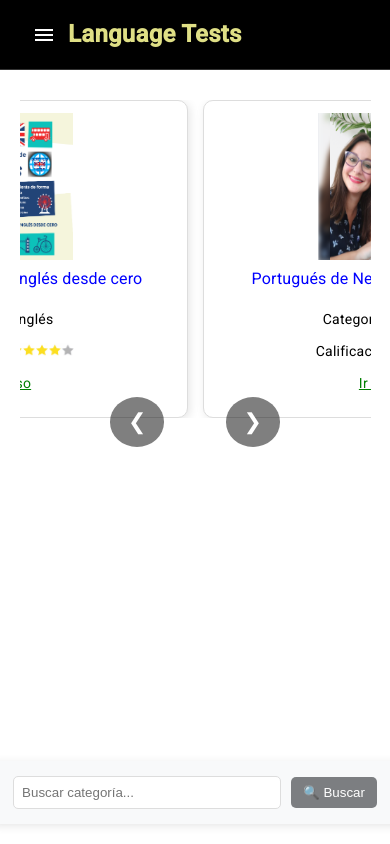
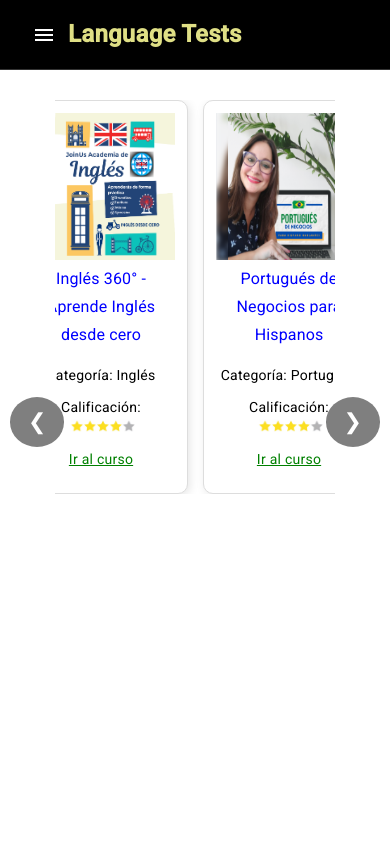
Before and after one commit to sebasxx85/englishProyect, an Angular app: page /cursos in a window 390 px wide. Shown: the top 844 px of the page. Built offline with nearby package versions, Linux system fonts and the light colour scheme.

Commit message:
cursos fixed

```diff
--- a/src/app/components/cursos/cursos.component.html
+++ b/src/app/components/cursos/cursos.component.html
@@ -24,10 +24,6 @@
     <button class="carousel-btn right" (click)="siguiente()">&#10095;</button>
 </div>
 
-  <div class="search-container">
-    <input type="text" [(ngModel)]="terminoBusqueda" placeholder="Buscar categoría..." />
-    <button (click)="filtrarCursos(terminoBusqueda)">🔍 Buscar</button>
-  </div>
 </body>
 
 <app-footer></app-footer>
--- a/src/app/components/cursos/cursos.component.scss
+++ b/src/app/components/cursos/cursos.component.scss
@@ -88,11 +88,35 @@
     box-shadow: 2px 2px 10px rgba(0, 0, 0, 0.1);
 }
 
+
+
+ /* Ajuste para tablets */
+@media (max-width: 1024px) {
+  .carousel-inner {
+      grid-auto-columns: calc(100% / 3); /* 3 tarjetas por fila */
+  }
+}
+
+/* Ajuste para pantallas medianas */
+@media (max-width: 768px) {
+  .carousel-inner {
+      grid-auto-columns: calc(100% / 2); /* 2 tarjetas por fila */
+  }
+}
+
+/* Ajuste para móviles pequeños */
+@media (max-width: 500px) {
+  .carousel-inner {
+      grid-auto-columns: 100%; /* 1 tarjeta por fila */
+  }
+}
+
+/* Botones de navegación */
 .carousel-btn {
   background: rgba(0, 0, 0, 0.5);
   color: white;
   border: none;
-    padding: 12px 18px; /* Botones más grandes */
+  padding: 12px 18px;
   font-size: 22px;
   cursor: pointer;
   position: absolute;
@@ -100,32 +124,17 @@
   transform: translateY(-50%);
   border-radius: 50%;
   transition: 0.3s;
-    z-index: 10; /* Asegura que estén por encima de otros elementos */
+  z-index: 10;
 }
 
-
 .carousel-btn.left {
-    left: 110px;
+  left: 10px;
 }
 
 .carousel-btn.right {
-    right: 110px;
+  right: 10px;
 }
 
 .carousel-btn:hover {
   background: rgba(0, 0, 0, 0.8);
 }
-
-  @media (max-width: 400px) {
-    .carousel-inner {
-      width: 100%;
-      justify-content: center;
-    }
-
-    .card {
-      flex: 1 0 100%; /* Hace que solo 1 tarjeta se muestre */
-    }
-
-
-
-  }
```
Lines whose indentation alone changed are shown as unchanged.
